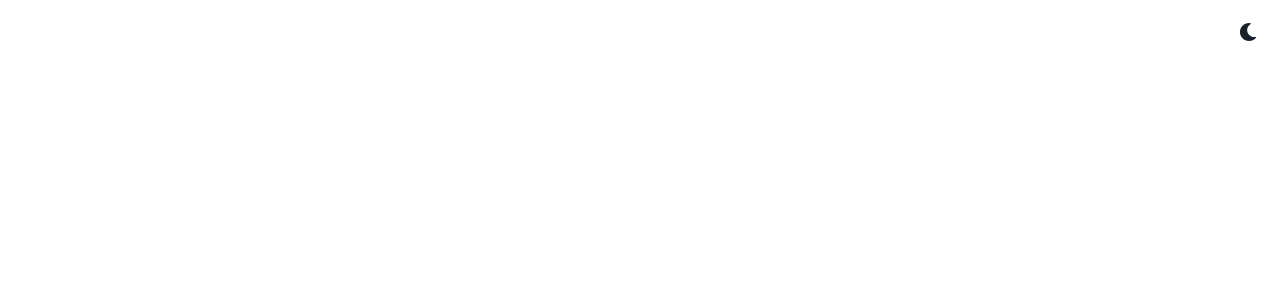
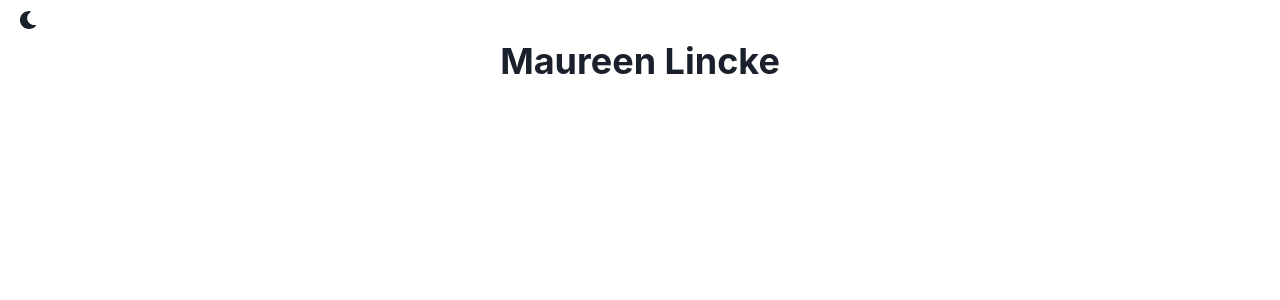
Before and after one commit to maureenlincke/maureenlincke, a React (Create React App) app: page / in a window 1280 px wide. Before the commit this address had no page. Shown: the top 300 px of the page. Built offline with nearby package versions, Linux system fonts and the light colour scheme.

Commit message:
debugging night mode

```diff
--- a/src/App.js
+++ b/src/App.js
@@ -1,35 +1,17 @@
 import React from 'react';
-import {
-  ChakraProvider,
-  Box,
-  Text,
-  Link,
-  VStack,
-  Code,
-  Grid,
-  theme,
-} from '@chakra-ui/react';
+import { VStack } from '@chakra-ui/react';
 import About from './components/About'
-import { Routes, Route } from 'react-router-dom';
-import { ColorModeSwitcher } from './ColorModeSwitcher';
+import { BrowserRouter } from 'react-router-dom'
+import Navbar from './components/Navbar';
 
 function App() {
   return (
-    <ChakraProvider theme={theme}>
-      <Box textAlign="center" fontSize="xl">
-        <Grid minH="100vh" p={3}>
-          <ColorModeSwitcher justifySelf="flex-end" />
-          <VStack spacing={8}>
-
-          <Routes>
-            <>
-              <Route path='/about' render={(routeProps) => <About {...routeProps}/>}></Route>
-            </>
-          </Routes>
-          </VStack>
-        </Grid>
-      </Box>
-    </ChakraProvider>
+    <BrowserRouter>
+      <Navbar />
+      <VStack w={'100%'}>
+        <About />
+      </VStack>
+    </BrowserRouter>
   );
 }
 
--- a/src/components/About.js
+++ b/src/components/About.js
@@ -1,10 +1,10 @@
-import react from "react";
+import { Heading, VStack } from "@chakra-ui/react";
 
 const About = () => {
     return (
-        <div>
-            <h1>Hello World</h1>
-        </div>
+        <VStack>
+            <Heading>Maureen Lincke</Heading>
+        </VStack>
     )
 }
 
--- /dev/null
+++ b/src/components/Navbar.js
@@ -0,0 +1,12 @@
+import { HStack } from "@chakra-ui/react"
+import { ColorModeSwitcher } from "../ColorModeSwitcher"
+
+function Navbar() {
+    return (
+        <HStack>
+            <ColorModeSwitcher />
+        </HStack>
+    )
+}
+
+export default Navbar;
--- a/src/index.js
+++ b/src/index.js
@@ -1,27 +1,14 @@
-import { ColorModeScript } from '@chakra-ui/react';
+import { ChakraProvider, ColorModeScript } from '@chakra-ui/react';
 import React, { StrictMode } from 'react';
-import { BrowserRouter } from 'react-router-dom';
 import ReactDOM from 'react-dom';
 import App from './App';
-import reportWebVitals from './reportWebVitals';
-import * as serviceWorker from './serviceWorker';
 
 ReactDOM.render(
   <StrictMode>
-    <ColorModeScript />
-    <BrowserRouter>
-      <App />
-    </BrowserRouter>
+    <ChakraProvider>
+      <ColorModeScript />
+        <App />
+    </ChakraProvider>
   </StrictMode>,
   document.getElementById('root')
 );
-
-// If you want your app to work offline and load faster, you can change
-// unregister() to register() below. Note this comes with some pitfalls.
-// Learn more about service workers: https://cra.link/PWA
-serviceWorker.unregister();
-
-// If you want to start measuring performance in your app, pass a function
-// to log results (for example: reportWebVitals(console.log))
-// or send to an analytics endpoint. Learn more: https://bit.ly/CRA-vitals
-reportWebVitals();
--- a/src/reportWebVitals.js
+++ /dev/null
@@ -1,13 +0,0 @@
-const reportWebVitals = onPerfEntry => {
-  if (onPerfEntry && onPerfEntry instanceof Function) {
-    import('web-vitals').then(({ getCLS, getFID, getFCP, getLCP, getTTFB }) => {
-      getCLS(onPerfEntry);
-      getFID(onPerfEntry);
-      getFCP(onPerfEntry);
-      getLCP(onPerfEntry);
-      getTTFB(onPerfEntry);
-    });
-  }
-};
-
-export default reportWebVitals;
```
Also changed, not shown: src/setupTests.js (deleted, +0 -5 lines), src/test-utils.js (deleted, +0 -12 lines), public/manifest.json.
